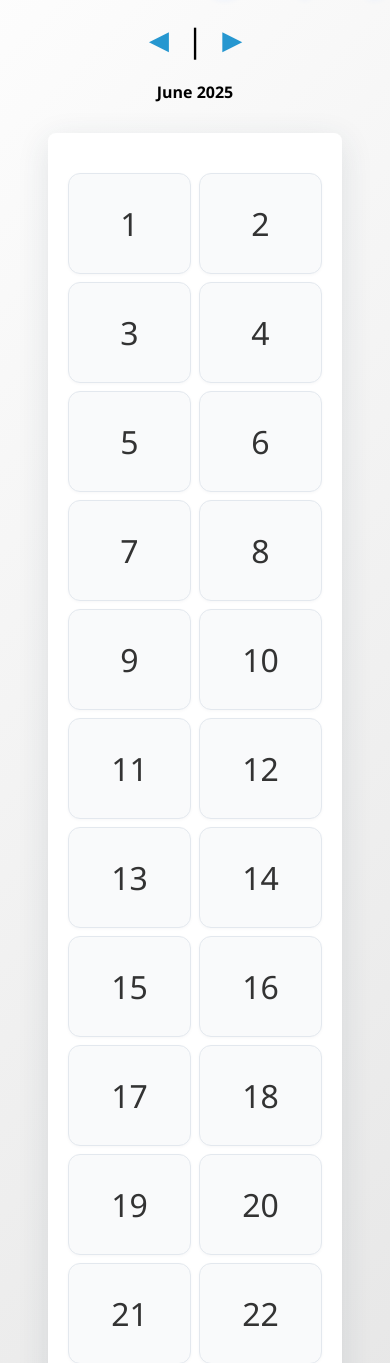
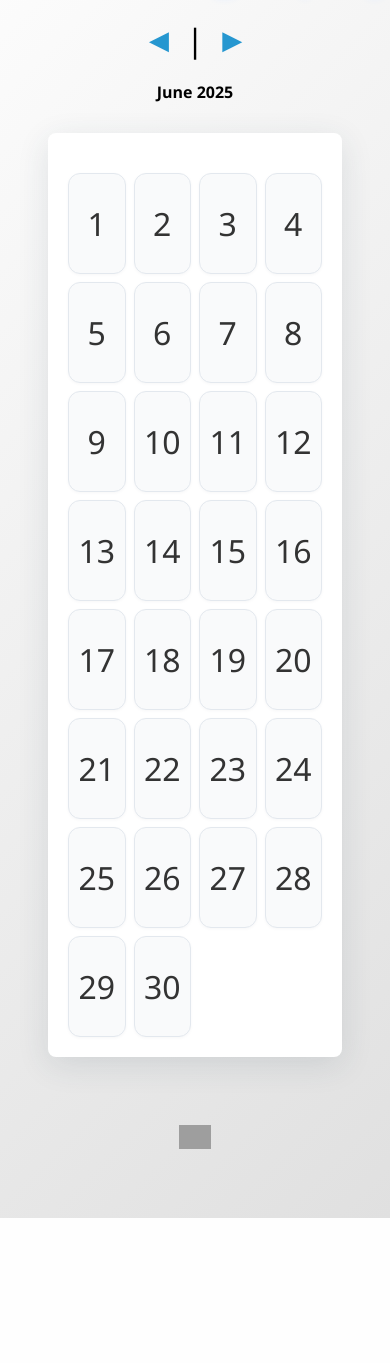
Before and after one commit to PraneshPatel3103/photography, a Django app: page / in a window 390 px wide; the page is wider, and only the part inside the window is pictured. Shown: the part 198-1561 px from the top of that part. After the commit the page ends 1416 px from the top of that part, so only its background shows below. Run offline with Django 5.2, Linux system fonts and the light colour scheme; data that the repository does not hold is empty; grey boxes are pictures that could not be loaded.

Commit message:
Update calendar view and template logic

```diff
--- a/calendar_app/templates/calendar_app/calendar.html
+++ b/calendar_app/templates/calendar_app/calendar.html
@@ -154,7 +154,7 @@
         /* Responsive styles for mobile devices */
         @media (max-width: 768px) {
             .calendar {
-                grid-template-columns: repeat(2, 1fr);
+                grid-template-columns: repeat(4, 1fr);
                 max-width: 100%;
                 padding: 10px 2px 2px 2px;
                 border-radius: 8px;
```
